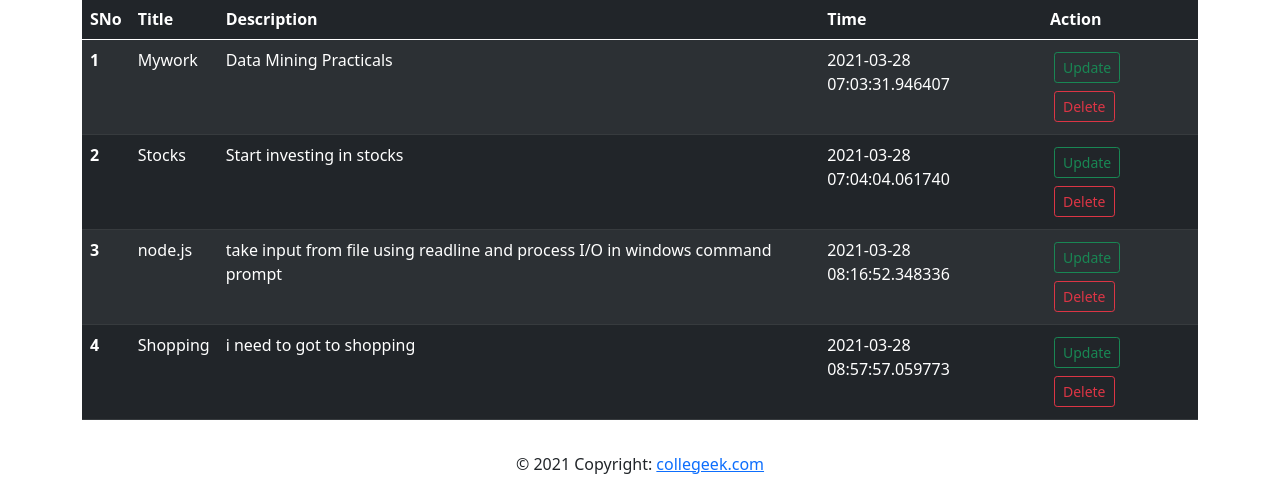
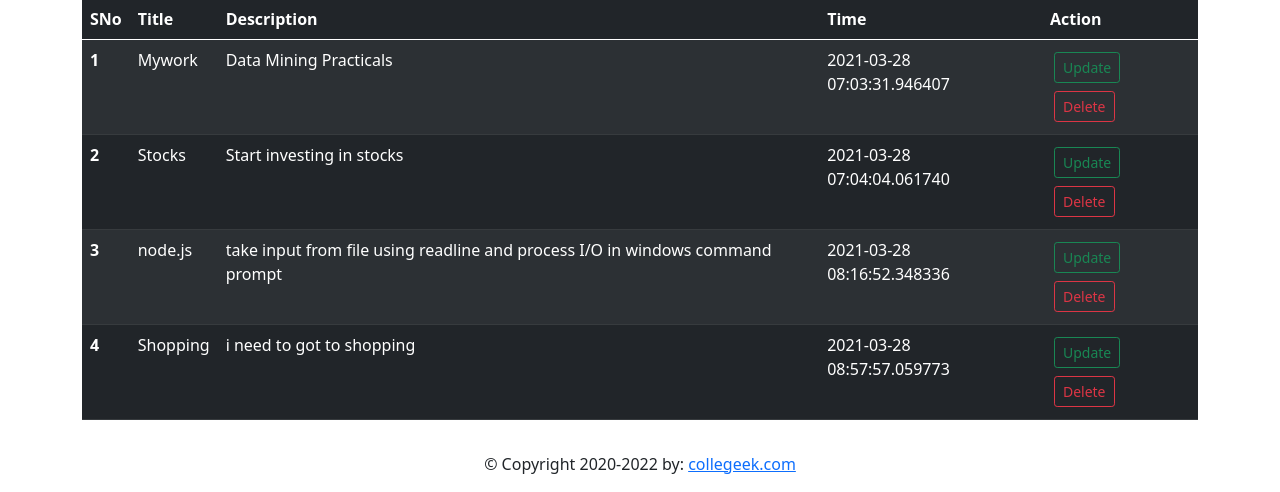
Before and after one commit to sidpro-hash/ToDo-web-App, a Flask app: page / in a window 1280 px wide. Shown: the part 392-884 px from the top of the page. Run offline with Flask 2, Linux system fonts and the light colour scheme; data comes from the database, SQL or seed files in the repository.

Commit message:
Update base.html

```diff
--- a/templates/base.html
+++ b/templates/base.html
@@ -73,7 +73,7 @@
         <footer class="page-footer font-small blue">
 
           <!-- Copyright -->
-          <div class="footer-copyright text-center py-3">© 2021 Copyright:
+          <div class="footer-copyright text-center py-3">© Copyright 2020-<script>document.write(new Date().getFullYear())</script> by:
             <a href="https://collegeek.com/"> collegeek.com</a>
           </div>
           <!-- Copyright -->
```
